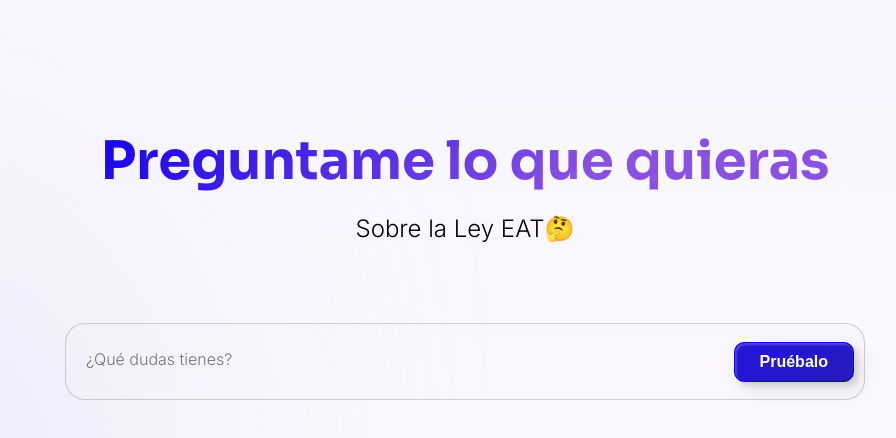
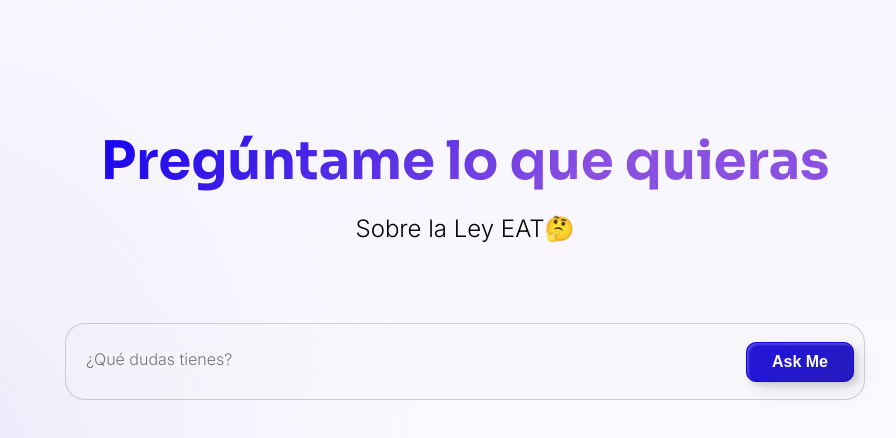
Before and after one commit to martinnss/saulai-frontend, a React (Create React App) app: page /saulai in a window 1280 px wide. Shown: the top 438 px of the page, without its empty margins (175-1071 px from the left). Built offline with nearby package versions, Linux system fonts and the light colour scheme.

Commit message:
working on the question UI

```diff
--- a/src/Components/Input.jsx
+++ b/src/Components/Input.jsx
@@ -42,20 +42,30 @@ const Input = ({ sharedStatus,changeSharedStatus}) => {
 
   const handleButtonClick = () => {
     console.log("El botón ha sido clicado desde el hijo");
+    if (sharedStatus){
+      window.location.reload();
+    }
     changeSharedStatus(!sharedStatus);
+
     // API CALL TO OPENAI, ADEMAS SI SE HACE UN CLICK QUE SE BLOQUEE EL ELEMENTO
   };
 
 
   return (
-    <InputWrapper >
-        <StyledTextarea
-          placeholder="¿Qué dudas tienes?"
-          value={inputValue}
-          onChange={handleInputChange}
-        />
-        <PrimaryButton text="Pruébalo" onClick={handleButtonClick} />
+    sharedStatus ? (
+      <InputWrapper>
+        <PrimaryButton text="Otra pregunta" onClick={handleButtonClick} />
+      </InputWrapper>
+    ) : (
+      <InputWrapper>
+      <StyledTextarea
+        placeholder="¿Qué dudas tienes?"
+        value={inputValue}
+        onChange={handleInputChange}
+      />
+      <PrimaryButton text="Ask Me" onClick={handleButtonClick} />
     </InputWrapper>
+    )
   );
 };
 
--- a/src/Containers/ChatbotApp.jsx
+++ b/src/Containers/ChatbotApp.jsx
@@ -9,19 +9,24 @@ const MainContainer = styled.div`
   height: 100vh;
   flex-direction: column;
   text-align: center;
+  transition: all 0.5s ease;
 
   & > span {
-    margin-top:10%
+    margin-top: ${(props) => (props.isAsked ? '3%' : '10%')};
+    transition: all 0.5s ease;
   }
 
   & > span > h1 {
-    font-size: 3.3rem;
+
+    font-size: ${(props) => (props.isAsked ? '2.5rem' : '3.3rem')};
     background: linear-gradient(315deg, #8a50e1 40%, var(--blue) 80%);
     -webkit-background-clip: text;
     -webkit-text-fill-color: transparent;
+    transition: all 0.5s ease;
   }
   & > span > p {
     font-size: 1.5rem;
+    transition: all 0.5s ease;
   }
 `;
 
@@ -53,10 +58,10 @@ const ChatbotApp = () => {
 
 
   return (
-    <MainContainer>
-        <span>
-            <h1>Preguntame lo que quieras</h1> <br />
-            <p>Sobre la Ley EAT🤔</p>
+    <MainContainer isAsked={sharedStatus}>
+        <span >
+            <h1>{sharedStatus? "Saul AI":"Pregúntame lo que quieras"}</h1> <br />
+            <p>{sharedStatus? "":"Sobre la Ley EAT🤔"}</p>
         </span>
         <InputContainer isAsked={sharedStatus}  >
             <Input  sharedStatus={sharedStatus} changeSharedStatus={setSharedStatus}  />
```
